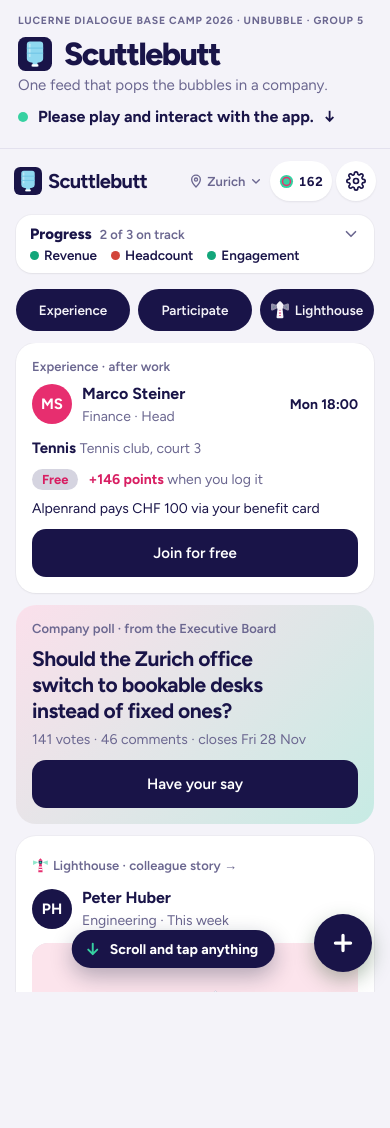
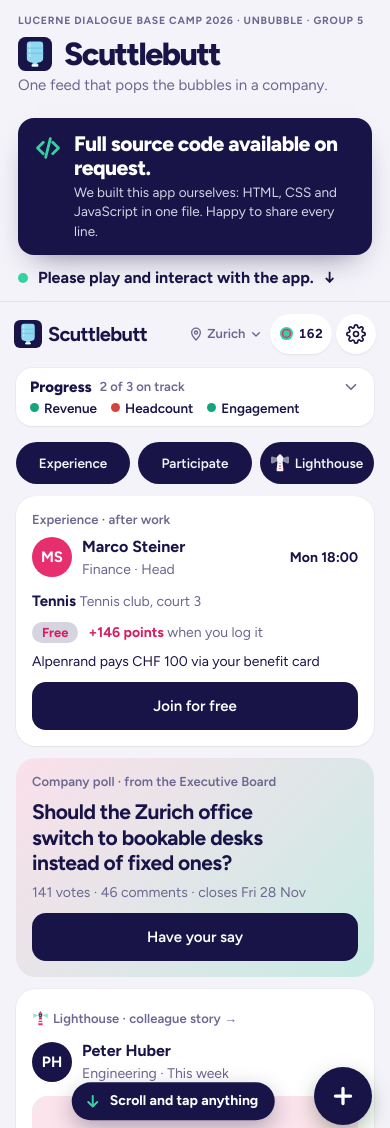
Before and after one commit to DanielMayr/scuttlebutt, a plain HTML site: page index.html in a window 390 px wide. Shown: the top 1128 px of the page. Before the commit the page ends 992 px from the top, so only its background shows below. Drawn offline with Linux system fonts and the light colour scheme.

Commit message:
Big source code statement

```diff
--- a/index.html
+++ b/index.html
@@ -532,6 +532,10 @@ body{background:var(--bg)}
 @keyframes pulse{70%{box-shadow:0 0 0 9px rgba(54,209,161,0)}100%{box-shadow:0 0 0 0 rgba(54,209,161,0)}}
 @media(prefers-reduced-motion:reduce){.pdot{animation:none}}
 .demo{font-size:14px;color:var(--mute);margin:0}
+.code{display:flex;gap:14px;align-items:flex-start;margin:22px 0 0;padding:22px 22px 20px;border-radius:20px;background:#191448;color:#fff;box-shadow:0 14px 30px -16px rgba(25,20,72,.6)}
+.code svg{width:34px;height:34px;flex:none;margin-top:2px;fill:none;stroke:#36D1A1;stroke-width:2.4;stroke-linecap:round;stroke-linejoin:round}
+.code b{display:block;font:800 clamp(26px,2.3vw,32px)/1.1 var(--display);letter-spacing:-.025em;margin:0 0 6px;color:#fff}
+.code span{display:block;font-size:14.5px;line-height:1.45;color:#D6D4E4}
 .th{font:700 11.5px var(--sans);letter-spacing:.07em;text-transform:uppercase;color:var(--mute);margin:0 0 10px}
 .trow{display:grid;gap:6px;margin:0 0 12px}
 .tg{font:600 13px var(--sans);color:var(--ink)}
@@ -582,6 +586,12 @@ footer{text-align:center}
  .ttl svg{width:34px}
  .lede{font-size:15px;margin-bottom:10px}
  .demo{display:none}
+ .code{margin:12px 0 12px;padding:14px 16px;gap:12px;border-radius:16px}
+ .code svg{width:28px;height:28px}
+ .code b{font-size:21px;margin-bottom:4px}
+ .code span{font-size:13.5px}
+ .intro{display:flex;flex-direction:column}
+ .play{margin:0;order:1}
  .play::after{content:" ↓"}
  .tour,.dash{display:none}
  .phone::before,.phone::after{display:none}
@@ -605,11 +615,11 @@ footer{text-align:center}
       <p class="lede">One feed that pops the bubbles in a company.</p>
       <p class="play"><span class="pdot" aria-hidden="true"></span>Please play and interact with the app.</p>
       <p class="demo">Demo company: Alpenrand AG, a heat pump company.</p>
+      <div class="code"><svg viewBox="0 0 24 24" aria-hidden="true"><path d="M8 7l-5 5 5 5M16 7l5 5-5 5M14 4l-4 16"/></svg><div><b>Full source code available on request.</b><span>We built this app ourselves: HTML, CSS and JavaScript in one file. Happy to share every line.</span></div></div>
     </div>
     <nav class="tour" aria-label="Jump to a feature">
       <p class="th">Jump to a feature</p>
       <div class="trow"><span class="tg">Break the silos</span><span class="tchips"><button class="tchip" data-tour="exp">Experiences</button><button class="tchip" data-tour="travel">Travel mode</button></span></div><div class="trow"><span class="tg">Direct democracy</span><span class="tchips"><button class="tchip" data-tour="poll">Company poll</button><button class="tchip" data-tour="menti">Word cloud</button><button class="tchip" data-tour="idea">Ideas · 50 supporters</button><button class="tchip" data-tour="plus">+ Share</button></span></div><div class="trow"><span class="tg">Shared mission</span><span class="tchips"><button class="tchip" data-tour="ceo">CEO’s read</button><button class="tchip" data-tour="light">Lighthouse stories</button></span></div><div class="trow"><span class="tg">Rewards</span><span class="tchips"><button class="tchip" data-tour="pts">Points</button><button class="tchip" data-tour="badge">Badge</button><button class="tchip" data-tour="kpi">KPIs</button><button class="tchip" data-tour="me">Settings</button></span></div>
-      <p class="src"><svg viewBox="0 0 24 24" aria-hidden="true"><path d="M8 7l-5 5 5 5M16 7l5 5-5 5M14 4l-4 16"/></svg>Full source code ready to share</p>
     </nav>
     <section class="phone" aria-label="Employee app">
       <div class="status"><span>9:41</span><svg width="44" height="12" viewBox="0 0 44 12" aria-hidden="true"><rect x="0" y="8" width="3" height="4" fill="currentColor"/><rect x="5" y="5" width="3" height="7" fill="currentColor"/><rect x="10" y="2" width="3" height="10" fill="currentColor"/><rect x="20" y="1" width="20" height="10" rx="3" fill="none" stroke="currentColor"/><rect x="22" y="3" width="14" height="6" rx="1.5" fill="currentColor"/><rect x="41" y="4" width="2" height="4" rx="1" fill="currentColor"/></svg></div>
```
